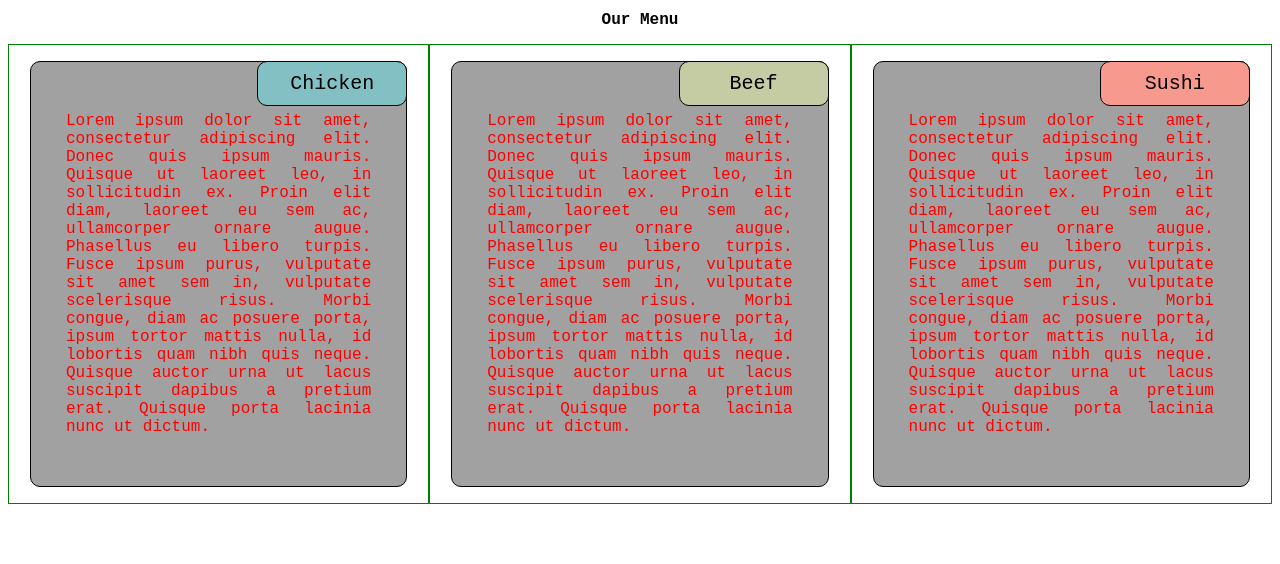
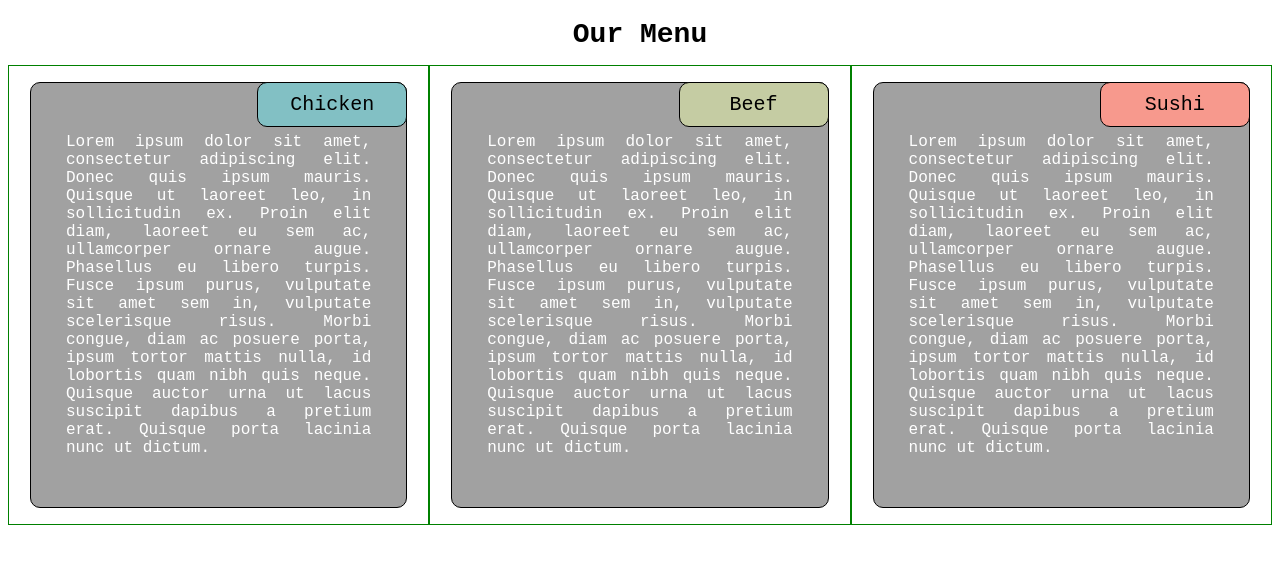
Before and after one commit to Pespinor/Coursera-test, a plain HTML site: page mod2_sol/index.html in a window 1280 px wide. Drawn offline with Linux system fonts and the light colour scheme.

Commit message:
Update styles.css

```diff
--- a/mod2_sol/css/styles.css
+++ b/mod2_sol/css/styles.css
@@ -6,7 +6,7 @@
 h1 {
   margin-bottom: 15px;
   text-align: center;
-
+  font-size: 1.75em;
 }
 p {
   border: 1px solid black;
@@ -18,7 +18,7 @@ p {
   margin-right: auto;
   margin-left: auto;
   font-family: Courier New;
-  color: red;
+  color: white;
   position: relative;
   padding: 50px 35px;
   text-align: justify;
```
